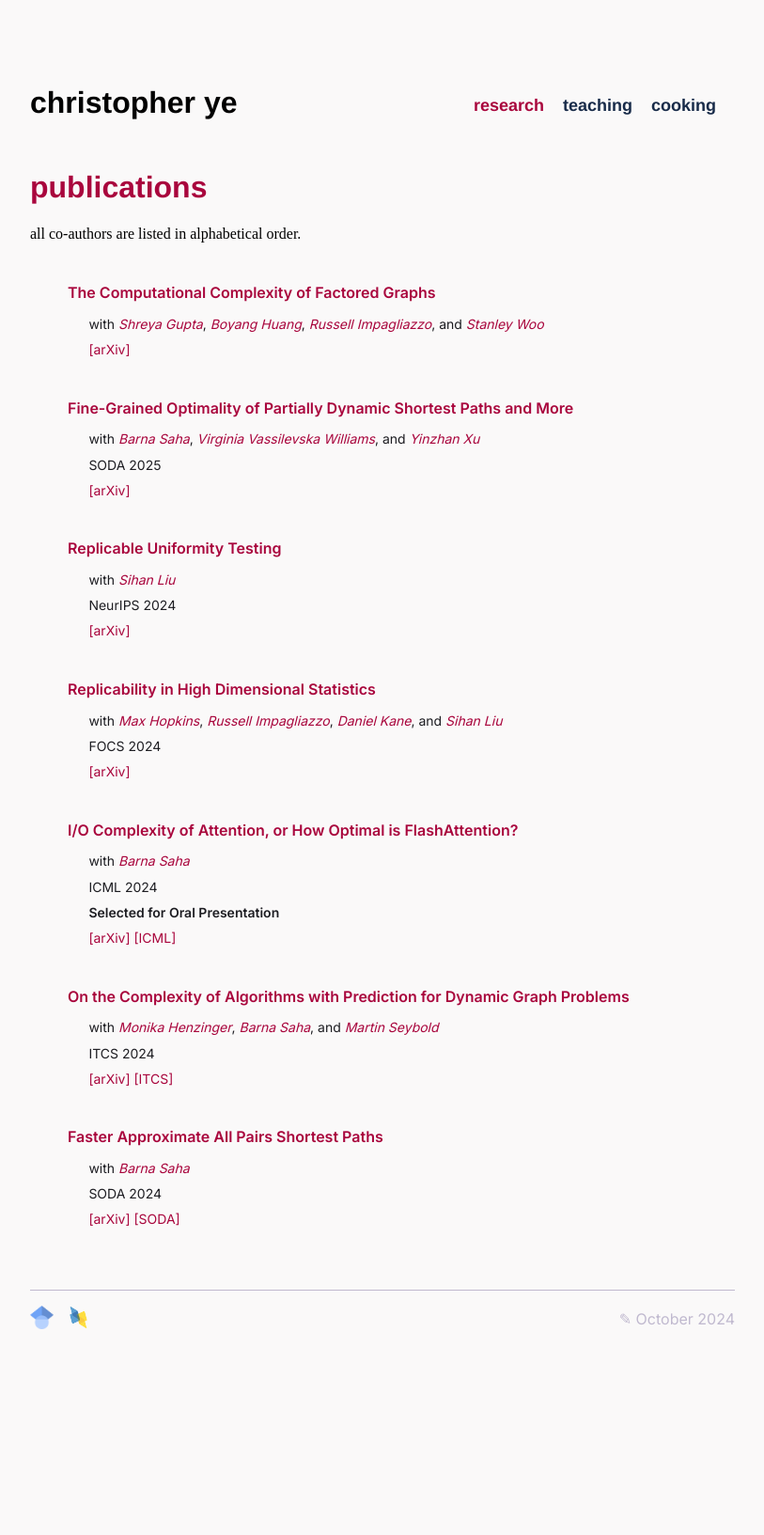
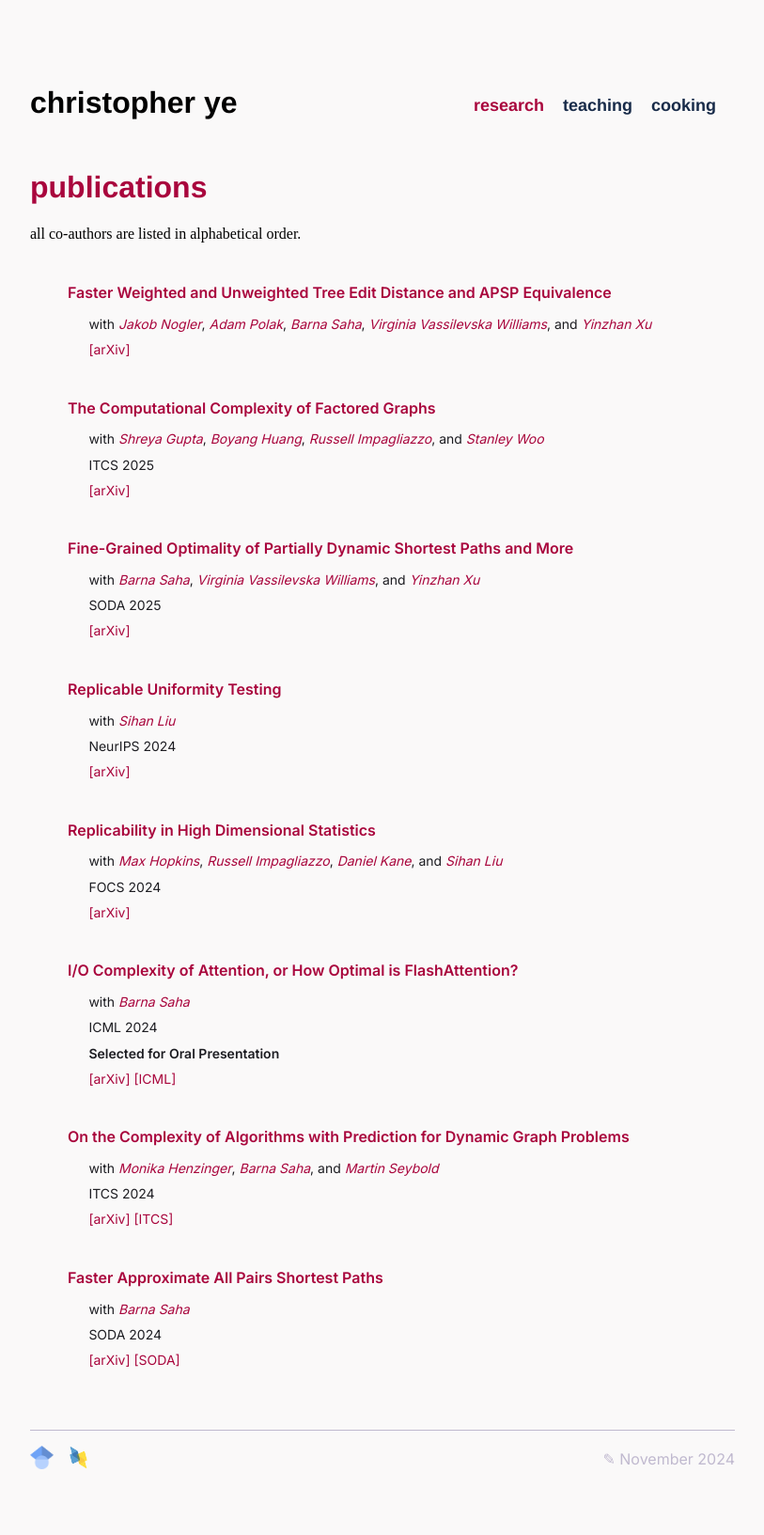
Before and after one commit to czye17/czye17.github.io, a Jekyll site: the page built from research.html, in a window 1280 px wide. Shown: the whole page at 94% size, without its empty margins (233-1046 px from the left). Built offline with Jekyll 4.4.1, drawn with Linux system fonts in a browser that asks for light colours; some web fonts are replaced; before the commit the page ends 1483 px from its top, so only the background shows below that.

Commit message:
research update

```diff
--- a/_data/research.yml
+++ b/_data/research.yml
@@ -1,4 +1,24 @@
+- title: Faster Weighted and Unweighted Tree Edit Distance and APSP Equivalence
+  arxiv: https://arxiv.org/abs/2411.06502
+  authors:
+    - name: Jakob Nogler
+      site: https://jakob-nogler.github.io
+      comma: true
+    - name: Adam Polak
+      site: https://adampolak.github.io
+      comma: true
+    - name: Barna Saha
+      site: https://barnasaha.net
+      comma: true
+    - name: Virginia Vassilevska Williams
+      site: https://people.csail.mit.edu/virgi/
+      comma: true
+    - name: Yinzhan Xu
+      site: https://www.mit.edu/~xyzhan/
+      last: true
 - title: The Computational Complexity of Factored Graphs
+  conference: ITCS
+  year: 2025
   arxiv: https://www.arxiv.org/abs/2407.19102
   authors:
     - name: Shreya Gupta
--- a/_includes/footer.html
+++ b/_includes/footer.html
@@ -2,6 +2,6 @@
 	<ul>
 		<li><a href="https://scholar.google.com/citations?user=WmAZ-WIAAAAJ&hl=en&authuser=1"><img src="imgs/gscholar.png" height="25px" alt="gscholar"></a></li>
         <li><a href="https://dblp.org/pid/304/2086.html"><img src="imgs/dblp.png" height="25px" alt="dblp"></a></li>
-		<li><span class="symbol"><a href="/">✎ October 2024</a></span></li>
+		<li><span class="symbol"><a href="/">✎ November 2024</a></span></li>
 	</ul>
 </footer>
```
Also changed, not shown: _posts/2022-12-29-deep-dish-pizza.md (deleted, +0 -11 lines), imgs/cooking/deep_dish.jpg (deleted).
